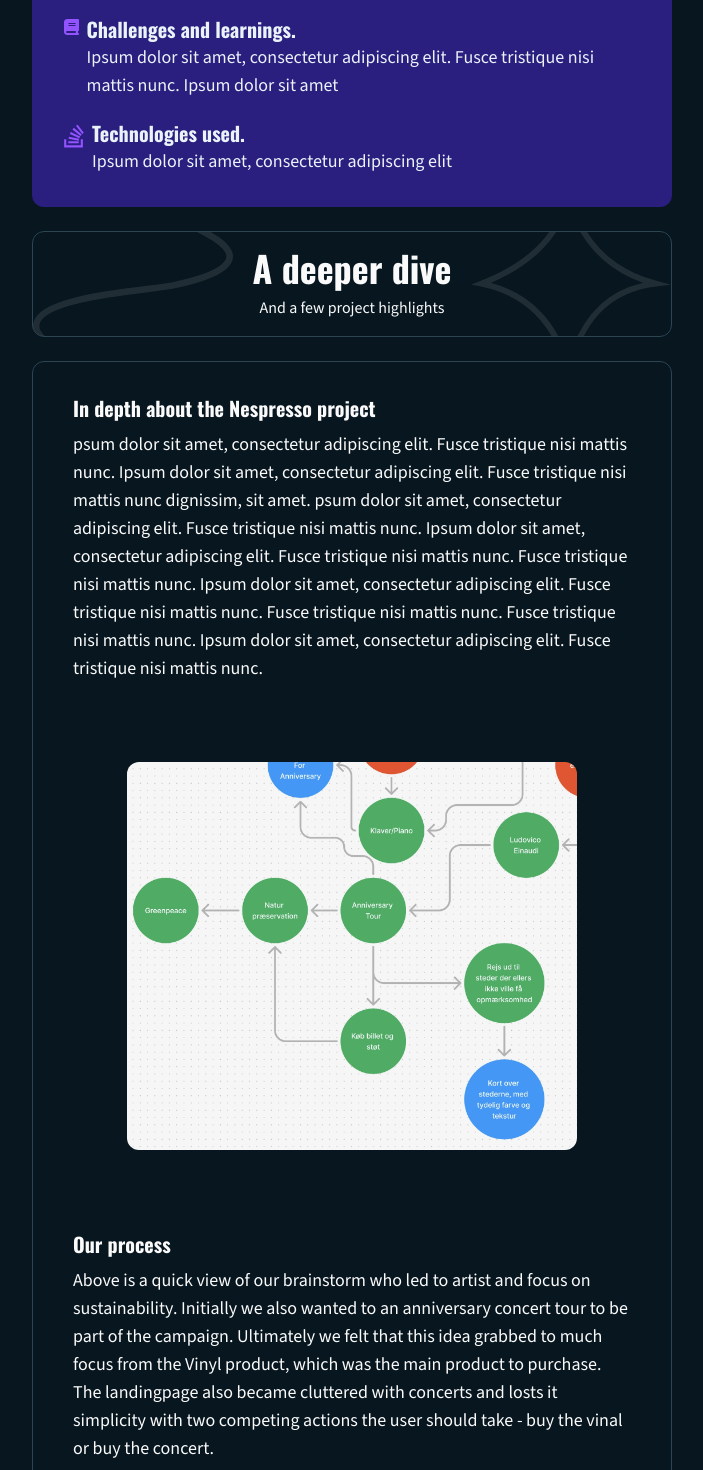
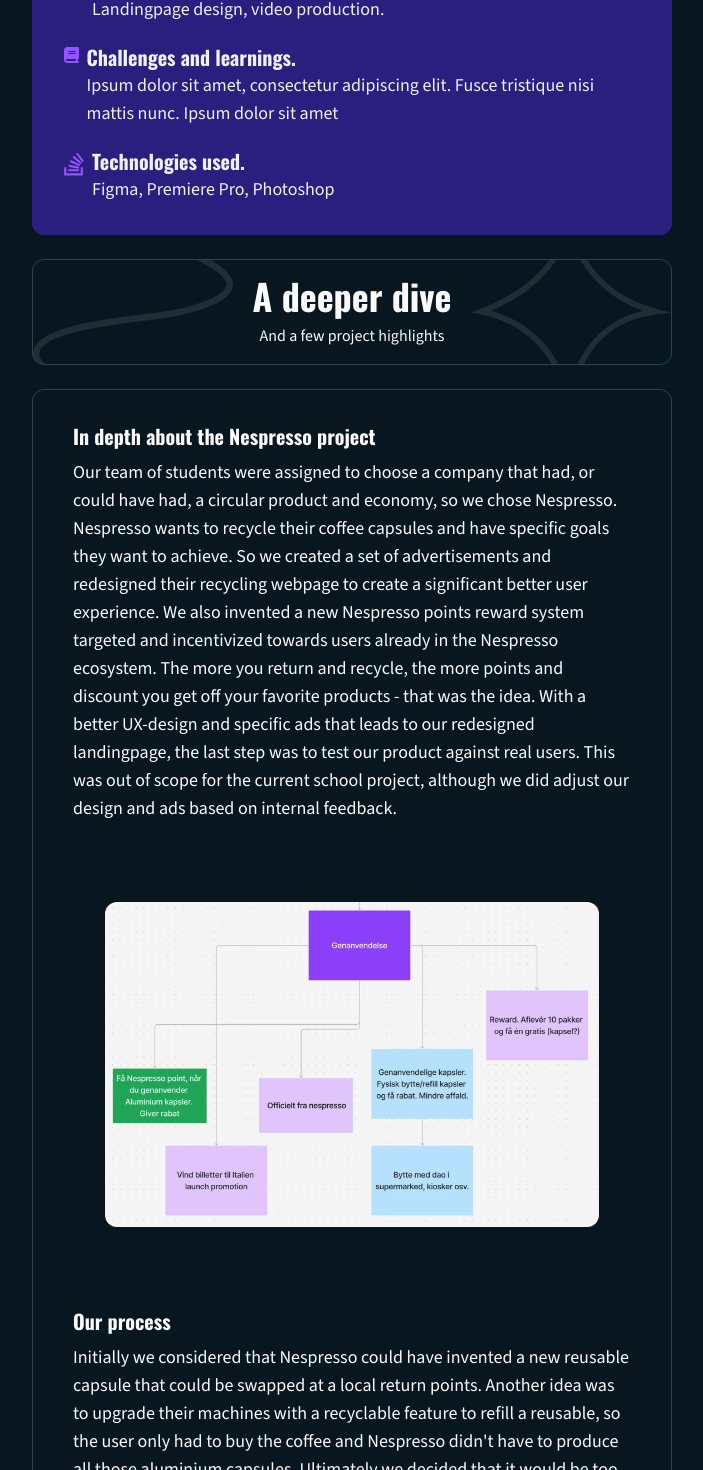
Before and after one commit to t-holmquist/portfolio, a Next.js app: page /cases in a window 1280 px wide. Shown: the part 821-2291 px from the top of the page, without its empty margins (288-991 px from the left). Built offline with nearby package versions, Linux system fonts and the light colour scheme.

Commit message:
copy update project 4

```diff
--- a/components/ProjectDeeperDive.tsx
+++ b/components/ProjectDeeperDive.tsx
@@ -30,7 +30,7 @@ const ProjectDeeperDive = ( { className, projectId } :
                 </div>
                 {projectId == 1 && (
                     <>
-                        <div className="p-8 rounded-xl">
+                        <div className="md:p-8 rounded-xl">
                             <Image src={"/caseImages/ludovico/brainstorm.webp"} width={450} height={450} alt="illustration" className="rounded-xl"/>
                         </div>
                         <div className="w-full space-y-2 self-start">
@@ -47,17 +47,16 @@ const ProjectDeeperDive = ( { className, projectId } :
                 )}
                 {projectId == 3 && (
                     <>
-                        <div className="p-8 rounded-xl">
-                            <Image src={"/caseImages/ludovico/brainstorm.webp"} width={450} height={450} alt="illustration" className="rounded-xl"/>
+                        <div className="md:p-8 rounded-xl">
+                            <Image src={"/caseImages/nespresso/brainstorm.webp"} width={600} height={450} alt="illustration" className="rounded-xl"/>
                         </div>
                         <div className="w-full space-y-2 self-start">
                             <h3 className="font-oswald text-xl font-bold">Our process</h3>
                             <p className="font-sourceSans text-lg">
-                                Above is a quick view of our brainstorm who led to artist and focus on sustainability.
-                                Initially we also wanted to an anniversary concert tour to be part of the campaign. Ultimately
-                                we felt that this idea grabbed to much focus from the Vinyl product, which was the main
-                                product to purchase. The landingpage also became cluttered with concerts and losts it simplicity
-                                with two competing actions the user should take - buy the vinal or buy the concert.
+                                Initially we considered that Nespresso could have invented a new reusable capsule that could be swapped at a local return points.
+                                Another idea was to upgrade their machines with a recyclable feature to refill a reusable, so the user only had to buy the coffee
+                                and Nespresso didn't have to produce all those aluminium capsules. Ultimately we decided that it would be too unrealistic unviable, so instead
+                                we chose to promote their existing solution in a better may with the introduction of the aforementioned Nespresso points reward system.
                             </p>
                         </div>
                     </>
@@ -87,6 +86,20 @@ const ProjectDeeperDive = ( { className, projectId } :
                         </div>
                     </>
                 )}
+                {projectId == 3 && (
+                    <>
+                        <Video
+                        key={projectId}
+                        elementHighlightLink={"/caseImages/nespresso/nespresso.webm"}
+                        elementHighlightFallbackLink={"/caseImages/nespresso/nespresso.mp4"}
+                        thumbnail={"/caseImages/nespresso/hero.webp"}
+                        />
+                        <div className="w-full space-y-2 self-start">
+                            <h3 className="font-oswald text-xl font-bold">{ProjectData[projectId].deeperDiveContent.elementHightlightHeader}</h3>
+                            <p className="font-sourceSans text-lg">{ProjectData[projectId].deeperDiveContent.elementHighlightDescription}</p>
+                        </div>
+                    </>
+                )}
                 <Image src={ProjectData[projectId].deeperDiveContent.illustrationLink} width={500} height={350} alt="illustration" className="rounded-xl"/>
                 <div className="w-full space-y-2 self-start">
                     <h3 className="font-oswald text-xl font-bold">{ProjectData[projectId].deeperDiveContent.illustrationHeader}</h3>
--- a/components/ProjectSummary.tsx
+++ b/components/ProjectSummary.tsx
@@ -83,6 +83,7 @@ const ProjectSummary = ({
                                 <Image src={"/projectIcons/link-solid.svg"} width={15} height={15} alt="key features"/>
                             </Link>
                         </motion.div>
+                        {projectId != 4 && (
                         <motion.div
                         initial={{x: -10, opacity: 0}}
                         animate={{x: 0, opacity: 1}}
@@ -95,6 +96,7 @@ const ProjectSummary = ({
                                 <p className="text-xs font-sourceSans">School project</p>
                             </div>
                         </motion.div>
+                        )}
                     </div>
                 </div>
 
--- a/components/ui/MagicButton.tsx
+++ b/components/ui/MagicButton.tsx
@@ -4,7 +4,7 @@ const MagicButton = ({
   title: string, icon?: React.ReactNode, position?: string, handleClick?: () => void; otherClasses?: string;
 }) => {
   return (
-    <button onClick={handleClick} className="w-fit relative inline-flex overflow-hidden hover:scale-105 transition-transform  rounded-xl">
+    <button onClick={handleClick} className="w-fit relative inline-flex overflow-hidden md:hover:scale-105 transition-transform rounded-xl">
         <span className={`${otherClasses} inline-flex h-full w-full p-3 cursor-pointer items-center justify-center font-bold rounded-xl font-oswald text-brandTextWhite gap-2`}>
             {position === 'left' && icon}
             {title}
--- a/data/projectData.ts
+++ b/data/projectData.ts
@@ -93,7 +93,7 @@ export const ProjectData = [
       Purpose: "Promote a politicians and their political values and topics.",
       keyFeatures: "Landingpage design and coded with html/css. CSS animations.",
       learnings: "Practiced CSS animations",
-      technologies: "Figma, Visual Studio",
+      technologies: "Figma, Visual Studio Code",
       },
     deeperDiveContent: {
       aboutProjectHeader: "About the project",
@@ -130,33 +130,34 @@ export const ProjectData = [
     imageLink: "/caseImages/nespresso/hero.webp",
     content: {
         title: "Nespresso",
-        Purpose: "Recycleable thing",
-        keyFeatures: "Ipsum dolor sit amet, consectetur adipiscing elit",
+        Purpose: `Brandawareness campaign for Nespresso Capsule Recycling and the introduction of a new recycle points system.`,
+        keyFeatures: "Landingpage design, video production.",
         learnings: "Ipsum dolor sit amet, consectetur adipiscing elit. Fusce tristique nisi mattis nunc.  Ipsum dolor sit amet",
-        technologies: "Ipsum dolor sit amet, consectetur adipiscing elit",
+        technologies: "Figma, Premiere Pro, Photoshop",
         },
     deeperDiveContent: {
         aboutProjectHeader: "In depth about the Nespresso project",
-        aboutProjectDescription: `psum dolor sit amet, consectetur adipiscing elit. Fusce tristique nisi mattis nunc.  Ipsum dolor sit amet, consectetur adipiscing elit. Fusce tristique nisi mattis nunc dignissim, sit amet.
-                                psum dolor sit amet, consectetur adipiscing elit. Fusce tristique nisi mattis nunc.  Ipsum dolor sit amet, consectetur adipiscing elit. Fusce tristique nisi mattis nunc.
-                                Fusce tristique nisi mattis nunc.  Ipsum dolor sit amet, consectetur adipiscing elit. Fusce tristique nisi mattis nunc. Fusce tristique nisi mattis nunc.
-                                Fusce tristique nisi mattis nunc.  Ipsum dolor sit amet, consectetur adipiscing elit. Fusce tristique nisi mattis nunc.`,
+        aboutProjectDescription: `Our team of students were assigned to choose a company that had, or could have had, a circular product and economy, so we chose Nespresso.
+                                  Nespresso wants to recycle their coffee capsules and have specific goals they want to achieve. So we created a set of advertisements and redesigned their recycling webpage
+                                  to create a significant better user experience. We also invented a new Nespresso points reward system targeted and incentivized towards users already in the Nespresso ecosystem.
+                                  The more you return and recycle, the more points and discount you get off your favorite products - that was the idea. With a better UX-design and specific ads that leads to our redesigned landingpage,
+                                  the last step was to test our product against real users. This was out of scope for the current school project, although we did adjust our design and ads based on internal feedback.`,
         sketchLink: "/sketches/nespressoflow.png",
         designLink: "/sketches/nespressoflow_finaldesign.png",
         sketchToDesignTitle: "Guide to return capsules",
         sketchToDesignHeader: "Make it easy to recycle",
-        sketchToDesignDescription: `psum dolor sit amet, consectetur adipiscing elit. Fusce tristique nisi mattis nunc.  Ipsum dolor sit amet, consectetur adipiscing elit. Fusce tristique nisi mattis nunc dignissim, sit amet.
-                                    psum dolor sit amet, consectetur adipiscing elit. Fusce tristique nisi mattis nunc.  Ipsum dolor sit amet, consectetur adipiscing elit. Fusce tristique nisi mattis nunc.`,
-        sketchToDesignSize: 450,
+        sketchToDesignDescription: `It was vital to make it clear to the users how they should recycle and emphasize that it was easy and simple. So I created a recycle flow diagram to quickly
+                                    visualize the steps to return the capsules.`,
+        sketchToDesignSize: 400,
         elementHightlightLink: "/video/Nespresso_5sek.webm",
         elementHightlightFallBackLink: "/video/Nespresso_5sek.mp4",
         thumbnail: "/video/thumbnailNespresso.webp",
-        elementHightlightHeader: "Video campaign - 5 second version",
-        elementHighlightDescription: `psum dolor sit amet, consectetur adipiscing elit. Fusce tristique nisi mattis nunc.  Ipsum dolor sit amet, consectetur adipiscing elit. Fusce tristique nisi mattis nunc dignissim, sit amet.
-                                    psum dolor sit amet, consectetur adipiscing elit. Fusce tristique nisi mattis nunc.  Ipsum dolor sit amet, consectetur adipiscing elit. Fusce tristique nisi mattis nunc.`,
-        illustrationLink: "/caseImages/cspaaholmen/styleTile.webp",
-        illustrationHeader: "Header",
-        illustrationDescription: "Text",
+        elementHightlightHeader: "Video campaign",
+        elementHighlightDescription: `This 5 second ad were boiled down to the essential message to the Nespresso users. Recycle, get points, get discount. We also created 30 and 15 second versions showing the decision process of choosing to recycle the capsules.`,
+        illustrationLink: "/caseImages/nespresso/styleGuide.webp",
+        illustrationHeader: "Style guide",
+        illustrationDescription: `We needed to get the visual concept right, so our landingpage felt on brand for the Nespresso fans. We made our designs strictly following the design guide from Nespresso.
+                                  We might have kept it even more on brand than Nespresso itself, since some of their pages were oddly off brand, which might be due to an upcoming update of their visual identity`,
     }
     },
     {
```
